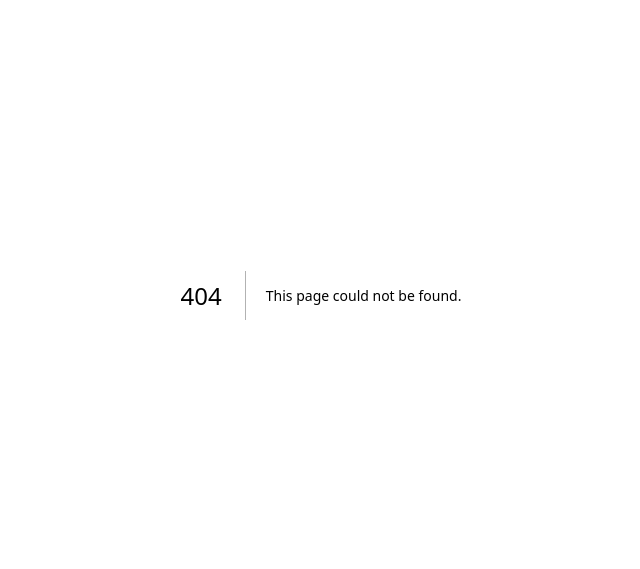
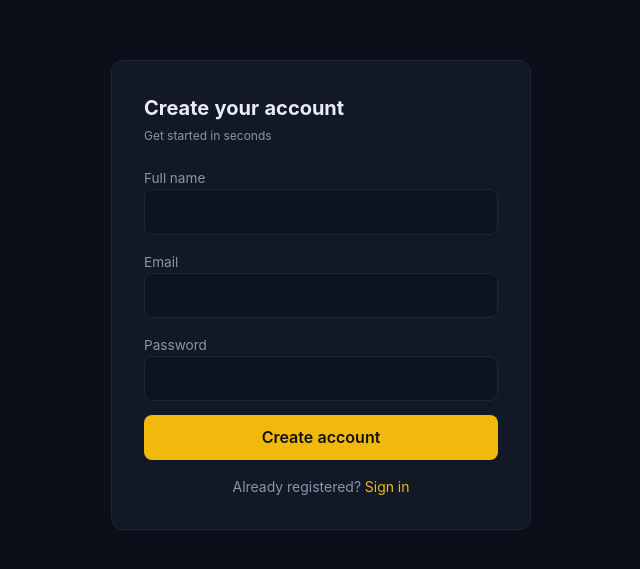
Before and after one commit to lostjoel2009-cmd/bybit-alpha, a Next.js app: page /register in a window 1280 px wide. Before the commit this address had no page. Shown: the part 105-674 px from the top of the page, without its empty margins (319-959 px from the left). Built offline with nearby package versions, Linux system fonts and the light colour scheme.

Commit message:
Create page.tsx

```diff
--- /dev/null
+++ b/src/app/register/page.tsx
@@ -0,0 +1,46 @@
+"use client";
+import { useState } from "react";
+import Link from "next/link";
+import { useRouter } from "next/navigation";
+
+export default function RegisterPage() {
+  const router = useRouter();
+  const [form, setForm] = useState({ name: "", email: "", password: "" });
+  const [error, setError] = useState("");
+  const [loading, setLoading] = useState(false);
+
+  async function onSubmit(e: React.FormEvent) {
+    e.preventDefault();
+    setLoading(true); setError("");
+    const res = await fetch("/api/auth/register", {
+      method: "POST",
+      headers: { "Content-Type": "application/json" },
+      body: JSON.stringify(form),
+    });
+    const data = await res.json();
+    setLoading(false);
+    if (!res.ok) return setError(data.error || "Registration failed");
+    router.push("/login");
+  }
+
+  return (
+    <div style={{ minHeight: "100vh", display: "flex", alignItems: "center", justifyContent: "center", padding: 24 }}>
+      <div className="card" style={{ padding: 32, width: "100%", maxWidth: 420 }}>
+        <h1 style={{ fontSize: 20, fontWeight: 700, marginBottom: 4 }}>Create your account</h1>
+        <p style={{ color: "var(--muted)", fontSize: 12, marginBottom: 20 }}>Get started in seconds</p>
+        <form onSubmit={onSubmit} style={{ display: "flex", flexDirection: "column", gap: 14 }}>
+          <div><label>Full name</label><input required value={form.name} onChange={(e) => setForm({ ...form, name: e.target.value })} /></div>
+          <div><label>Email</label><input type="email" required value={form.email} onChange={(e) => setForm({ ...form, email: e.target.value })} /></div>
+          <div><label>Password</label><input type="password" required minLength={8} value={form.password} onChange={(e) => setForm({ ...form, password: e.target.value })} /></div>
+          {error && <div style={{ color: "#f87171", fontSize: 14 }}>{error}</div>}
+          <button disabled={loading} className="btn" style={{ opacity: loading ? 0.6 : 1 }}>
+            {loading ? "Creating..." : "Create account"}
+          </button>
+        </form>
+        <div style={{ marginTop: 16, fontSize: 14, textAlign: "center", color: "var(--muted)" }}>
+          Already registered? <Link href="/login" style={{ color: "var(--primary)" }}>Sign in</Link>
+        </div>
+      </div>
+    </div>
+  );
+          }
```
